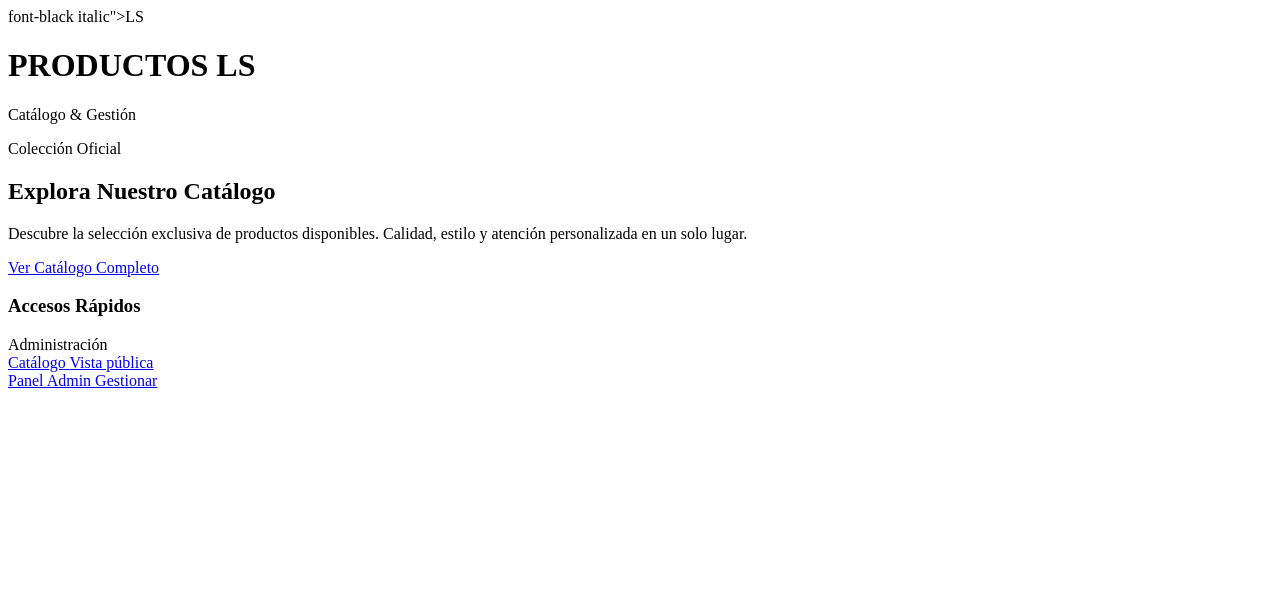
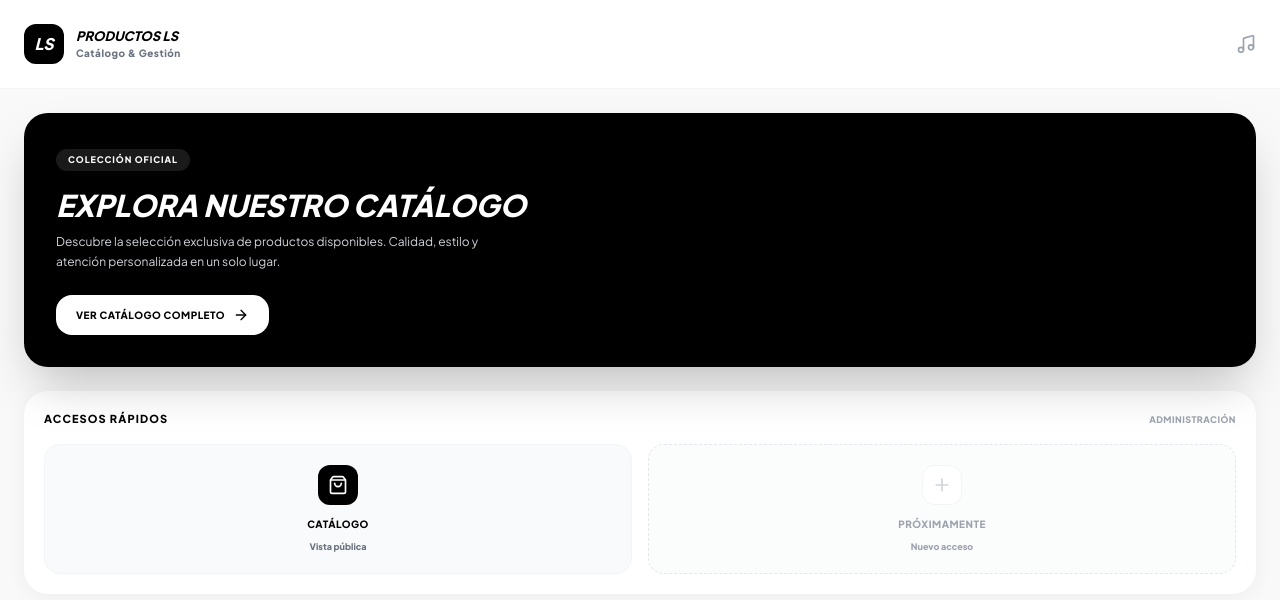
Before and after one commit to eaglemind529-netizen/Productos-LS, a plain HTML site: page index.html in a window 1280 px wide. Drawn offline with nearby package versions, Linux system fonts and the light colour scheme.

Commit message:
Update index.html

```diff
--- a/index.html
+++ b/index.html
@@ -1,4 +1,24 @@
-font-black italic">LS</div>
+<!DOCTYPE html>
+<html lang="es">
+<head>
+    <meta charset="UTF-8">
+    <meta name="viewport" content="width=device-width, initial-scale=1.0, maximum-scale=1.0, user-scalable=no">
+    <title>PRODUCTOS LS | Catálogo & Gestión</title>
+    <script src="https://cdn.tailwindcss.com"></script>
+    <link href="https://fonts.googleapis.com/css2?family=Plus+Jakarta+Sans:wght@300;400;600;800&display=swap" rel="stylesheet">
+    <script src="https://unpkg.com/lucide@latest"></script>
+
+    <style>
+        body { font-family: 'Plus Jakarta Sans', sans-serif; background-color: #f9f9f9; }
+        .card { background: white; border-radius: 24px; padding: 20px; box-shadow: 0 4px 20px rgba(0,0,0,0.05); }
+    </style>
+</head>
+<body class="pb-24">
+
+    <!-- Header -->
+    <header class="p-6 flex justify-between items-center bg-white border-b border-gray-100">
+        <div class="flex items-center gap-3">
+            <div class="w-10 h-10 bg-black rounded-xl flex items-center justify-center text-white font-black italic">LS</div>
             <div>
                 <h1 class="text-[13px] font-black uppercase italic">PRODUCTOS LS</h1>
                 <p class="text-[10px] text-gray-500 font-bold tracking-wider">Catálogo & Gestión</p>
@@ -44,17 +64,17 @@ font-black italic">LS</div>
                     <span class="text-[9px] text-gray-500 font-bold">Vista pública</span>
                 </a>
 
-                <!-- Acceso a admin.html -->
-                <a href="admin.html" class="bg-black hover:bg-gray-900 text-white transition p-5 rounded-2xl flex flex-col items-center justify-center gap-2 border border-black text-center shadow-sm">
-                    <div class="w-10 h-10 bg-white text-black rounded-xl flex items-center justify-center">
-                        <i data-lucide="settings" class="w-5 h-5"></i>
-                    </div>
-                    <span class="text-[10px] font-black uppercase tracking-wider mt-1">Panel Admin</span>
-                    <span class="text-[9px] text-gray-300 font-bold">Gestionar</span>
-                </a>
-
                 <!-- Espacio reservado para futuros accesos -->
                 <div class="bg-gray-50/60 p-5 rounded-2xl flex flex-col items-center justify-center gap-2 border border-dashed border-gray-200 text-center">
+                    <div class="w-10 h-10 bg-white text-gray-300 rounded-xl flex items-center justify-center border border-gray-100">
+                        <i data-lucide="plus" class="w-5 h-5"></i>
+                    </div>
+                    <span class="text-[10px] font-black uppercase tracking-wider text-gray-400 mt-1">Próximamente</span>
+                    <span class="text-[9px] text-gray-400 font-bold">Nuevo acceso</span>
+                </div>
+            </div>
+        </div>
+    </main>
 
     <script type="module">
         import { initializeApp } from "https://www.gstatic.com/firebasejs/11.0.2/firebase-app.js";
```
